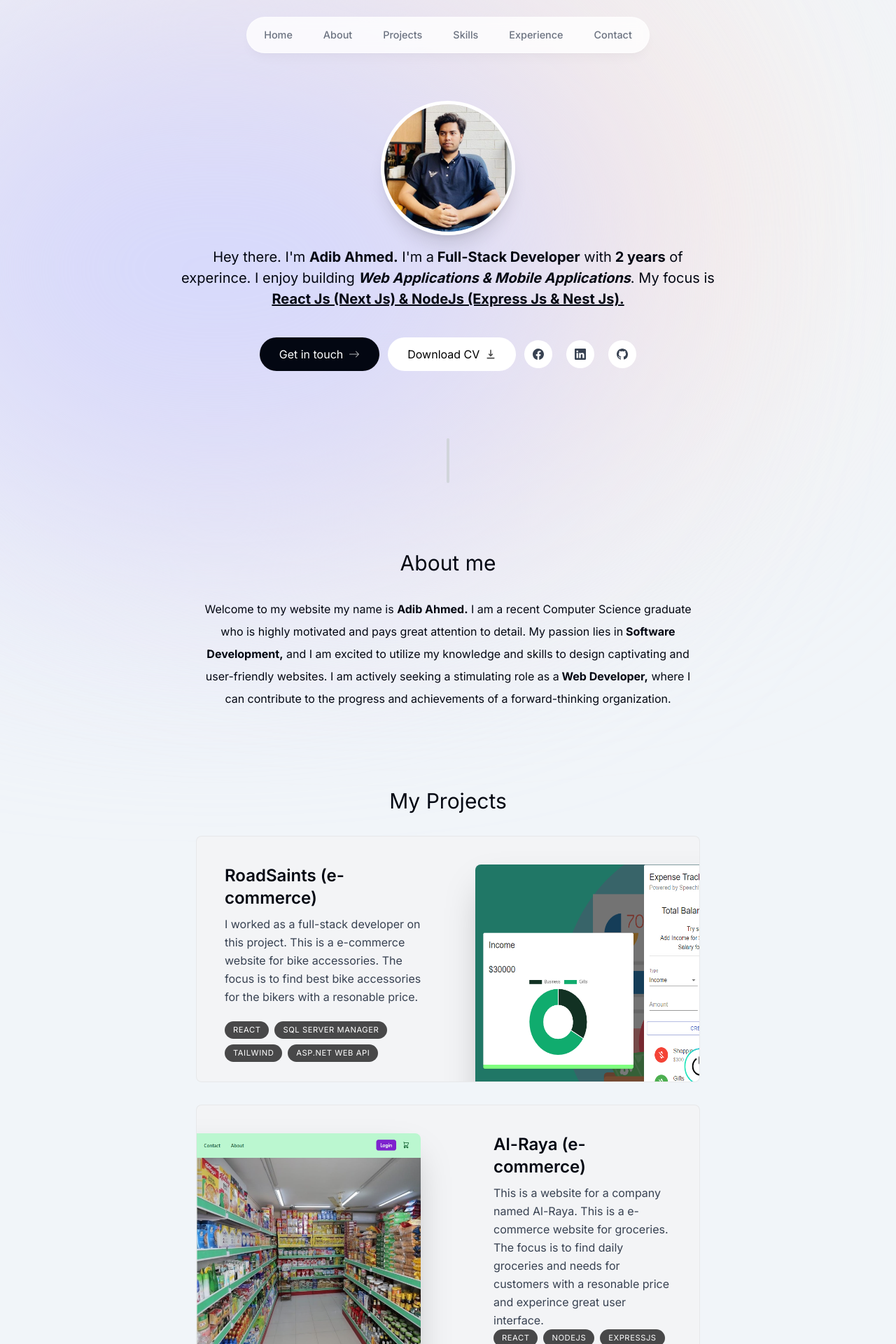
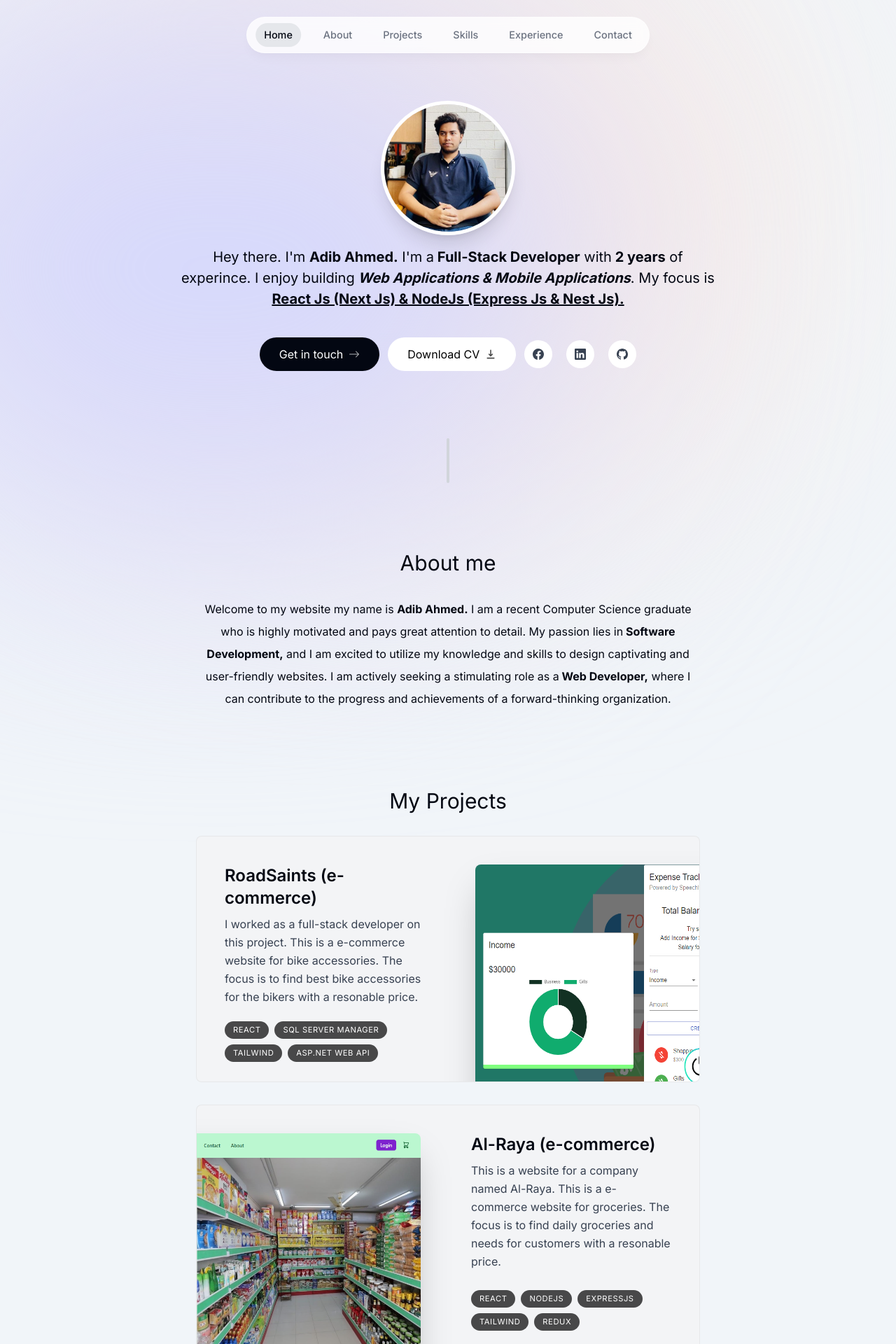
Before and after one commit to AdibAhmed317/portfolio-nextjs, a Next.js app: page / in a window 1280 px wide. Shown: the top 1920 px of the page at 70% size. Built offline with nearby package versions, Linux system fonts and the light colour scheme.

Commit message:
navbar link active status

```diff
--- a/app/layout.tsx
+++ b/app/layout.tsx
@@ -18,7 +18,7 @@ export default function RootLayout({
   children: React.ReactNode;
 }) {
   return (
-    <html lang='en'>
+    <html lang='en' className='!scroll-smooth'>
       <body
         className={`${inter.className} bg-slate-100 text-gray-950 relative pt-28 sm:pt-36`}>
         <div className='bg-[#fbebe2] absolute top-[-6rem] -z-10 right-[11rem] h-[31.25rem] md:h-screen w-[31.25rem] rounded-full blur-[10rem] sm:w-[68.75rem]'></div>
--- a/components/About.tsx
+++ b/components/About.tsx
@@ -7,12 +7,13 @@ import { motion } from 'framer-motion';
 const About = () => {
   return (
     <motion.section
+      id='about'
       initial={{ opacity: 0, y: -100 }}
       animate={{ opacity: 1, y: 0 }}
       transition={{
         delay: 0.175,
       }}
-      className='mb-28 max-w-[45rem] text-center leading-8'>
+      className='mb-28 max-w-[45rem] text-center leading-8 scroll-mt-28'>
       <SectionHeading title={'About me'} />
       <p className=''>
         Welcome to my website my name is{' '}
--- a/components/Intro.tsx
+++ b/components/Intro.tsx
@@ -10,7 +10,9 @@ import { HiDownload } from 'react-icons/hi';
 
 const Intro = () => {
   return (
-    <section className='mb-28 max-w-[50rem] text-center sm:mb-0'>
+    <section
+      id='home'
+      className='mb-28 max-w-[50rem] text-center sm:mb-0 scroll-mt-36'>
       <div className='flex items-center justify-center'>
         <div>
           <motion.div
--- a/components/Navbar.tsx
+++ b/components/Navbar.tsx
@@ -1,10 +1,13 @@
 'use client';
-import React from 'react';
+
+import React, { useState } from 'react';
 import { motion } from 'framer-motion';
 import { links } from '@/lib/data';
 import Link from 'next/link';
+import clsx from 'clsx';
 
 const Navbar = () => {
+  const [activeSection, setActiveSection] = useState('Home');
   return (
     <header className='z-[999] relative'>
       <motion.div
@@ -23,9 +26,25 @@ const Navbar = () => {
               animate={{ y: 0, opacity: 1 }}
               key={link.hash}>
               <Link
-                className='flex w-full items-center justify-center px-3 py-3 hover:text-gray-950 transition'
-                href={link.hash}>
+                className={clsx(
+                  'flex w-full items-center justify-center px-3 py-3 hover:text-gray-950 transition',
+                  {
+                    'text-gray-950': activeSection === link.name,
+                  }
+                )}
+                href={link.hash}
+                onClick={() => setActiveSection(link.name)}>
                 {link.name}
+                {link.name === activeSection && (
+                  <motion.span
+                    className='bg-gray-200 rounded-full absolute inset-0 -z-10'
+                    layoutId='activeSection'
+                    transition={{
+                      type: 'spring',
+                      stiffness: 380,
+                      damping: 30,
+                    }}></motion.span>
+                )}
               </Link>
             </motion.li>
           ))}
--- a/components/ProjectCard.tsx
+++ b/components/ProjectCard.tsx
@@ -30,7 +30,7 @@ const ProjectCard = ({
       }}>
       <section
         className='text-start bg-gray-100 md:max-w-[45rem] border border-black/5 overflow-hidden pr-0
-        md:pr-8 relative md:h-[22rem] group-even:pl-8 hover:bg-gray-200 transition rounded-lg'>
+        md:pr-8 relative md:h-[22rem] hover:bg-gray-200 transition rounded-lg'>
         <div
           className='pt-4 pb-7 px-5 pl-0 pr-0 sm:pt-0 md:pl-10 md:pr-2 md:pt-10 max-w-[60%] md:max-w-[50%] flex flex-col h-full
         group-even:ml-[8rem] md:group-even:ml-[22rem]'>
--- a/components/Projects.tsx
+++ b/components/Projects.tsx
@@ -5,7 +5,7 @@ import ProjectCard from './ProjectCard';
 
 const Projects = () => {
   return (
-    <section className='text-center'>
+    <section id='projects' className='text-center scroll-mt-28'>
       <SectionHeading title='My Projects' />
       <div>
         {projectsData.map((project, index) => (
--- a/lib/data.ts
+++ b/lib/data.ts
@@ -71,7 +71,7 @@ export const projectsData = [
   {
     title: 'Al-Raya (e-commerce)',
     description:
-      'This is a website for a company named Al-Raya. This is a e-commerce website for groceries. The focus is to find daily groceries and needs for customers with a resonable price and experince great user interface.',
+      'This is a website for a company named Al-Raya. This is a e-commerce website for groceries. The focus is to find daily groceries and needs for customers with a resonable price.',
     tags: ['React', 'NodeJs', 'ExpressJs', 'Tailwind', 'Redux'],
     imageUrl: alraya,
   },
--- a/package.json
+++ b/package.json
@@ -13,12 +13,14 @@
     "@types/react": "18.2.22",
     "@types/react-dom": "18.2.7",
     "autoprefixer": "10.4.15",
+    "clsx": "^2.0.0",
     "framer-motion": "^10.16.4",
     "next": "13.4.19",
     "postcss": "8.4.30",
     "react": "18.2.0",
     "react-dom": "18.2.0",
     "react-icons": "^4.11.0",
+    "react-intersection-observer": "^9.5.2",
     "tailwindcss": "3.3.3",
     "typescript": "5.2.2"
   }
```
Also changed, not shown: 1 other file (tests, documents, lock files or other folders).
